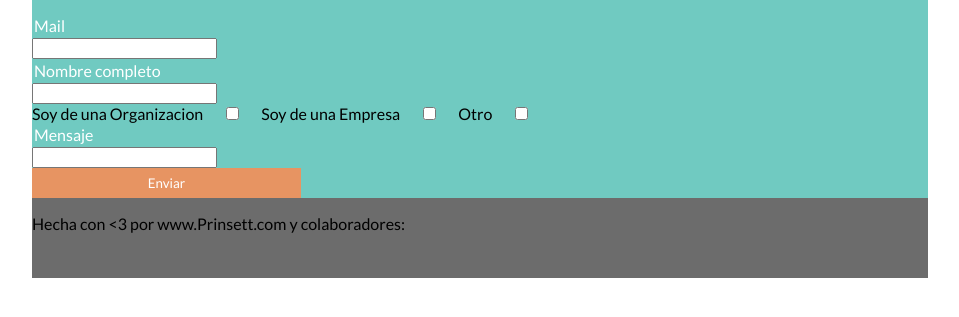
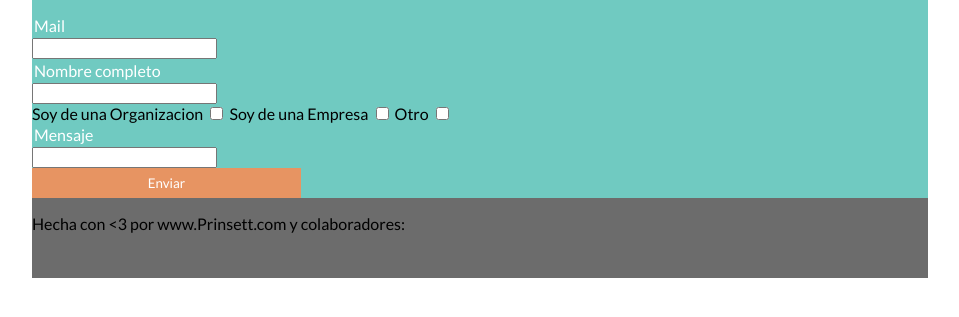
Before and after one commit to YuhiAida/CreerHacer, a plain HTML site: page Creerhacer/index.html in a window 1280 px wide. Shown: the part 137-454 px from the top of the page, without its empty margins (160-1119 px from the left). Drawn offline with Linux system fonts and the light colour scheme.

Commit message:
corregidos los checkbox, hay que darles estilo con css..

```diff
--- a/Creerhacer/style.css
+++ b/Creerhacer/style.css
@@ -62,7 +62,5 @@ body{
 
 }
 .checkbox{
-	height: 5%;
-	width: 5%;
-	box-decoration-break: slice;
+
 }
```
